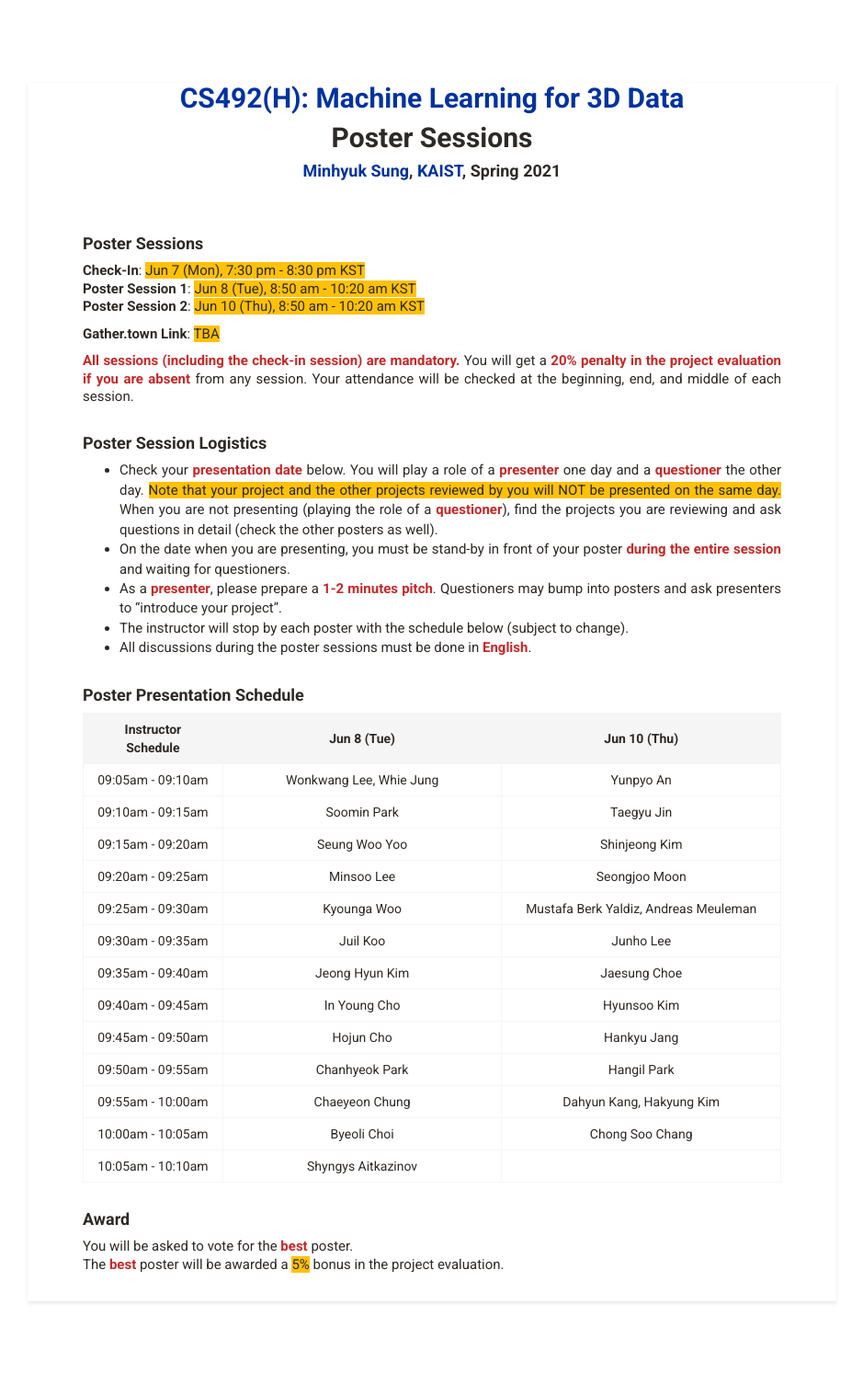
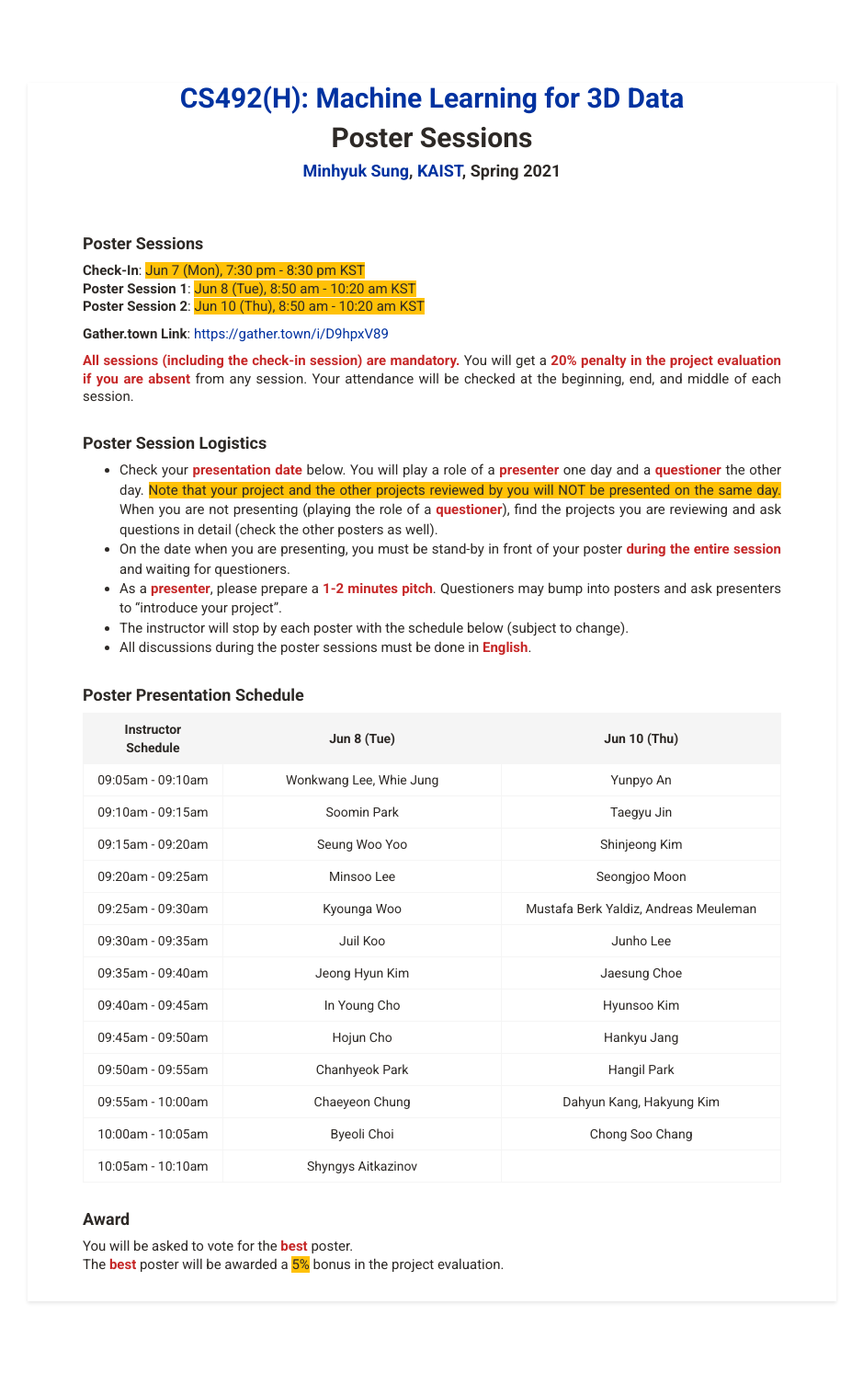
Before and after one commit to mhsung/mhsung.github.io, a Jekyll site: the page built from courses/kaist-cs492-3dml-2021-spring/_posts/2021-06-03-poster-sessions.md, in a window 1280 px wide. Shown: the whole page at 92% size, without its empty margins (170-1109 px from the left). Built offline with Jekyll 4.4.1, drawn with Linux system fonts in a browser that asks for light colours; our own code applies the rules of GitHub Pages for plain Markdown files.

Commit message:
Added Gather.town link.

```diff
--- a/courses/kaist-cs492-3dml-2021-spring/_posts/2021-06-03-poster-sessions.md
+++ b/courses/kaist-cs492-3dml-2021-spring/_posts/2021-06-03-poster-sessions.md
@@ -32,7 +32,7 @@ h { background-color:#FFC107 }
 <b>Poster Session 2</b>: <h>Jun 10 (Thu), 8:50 am - 10:20 am KST</h> <br>
 
 
-<b>Gather.town Link</b>: <h>TBA</h><br>
+<b>Gather.town Link</b>: [https://gather.town/i/D9hpxV89](https://gather.town/i/D9hpxV89){:target="_blank"}<br>
 
 *All sessions (including the check-in session) are mandatory.*
 You will get a *20% penalty in the project evaluation if you are absent* from any session. Your attendance will be checked at the beginning, end, and middle of each session.
```
